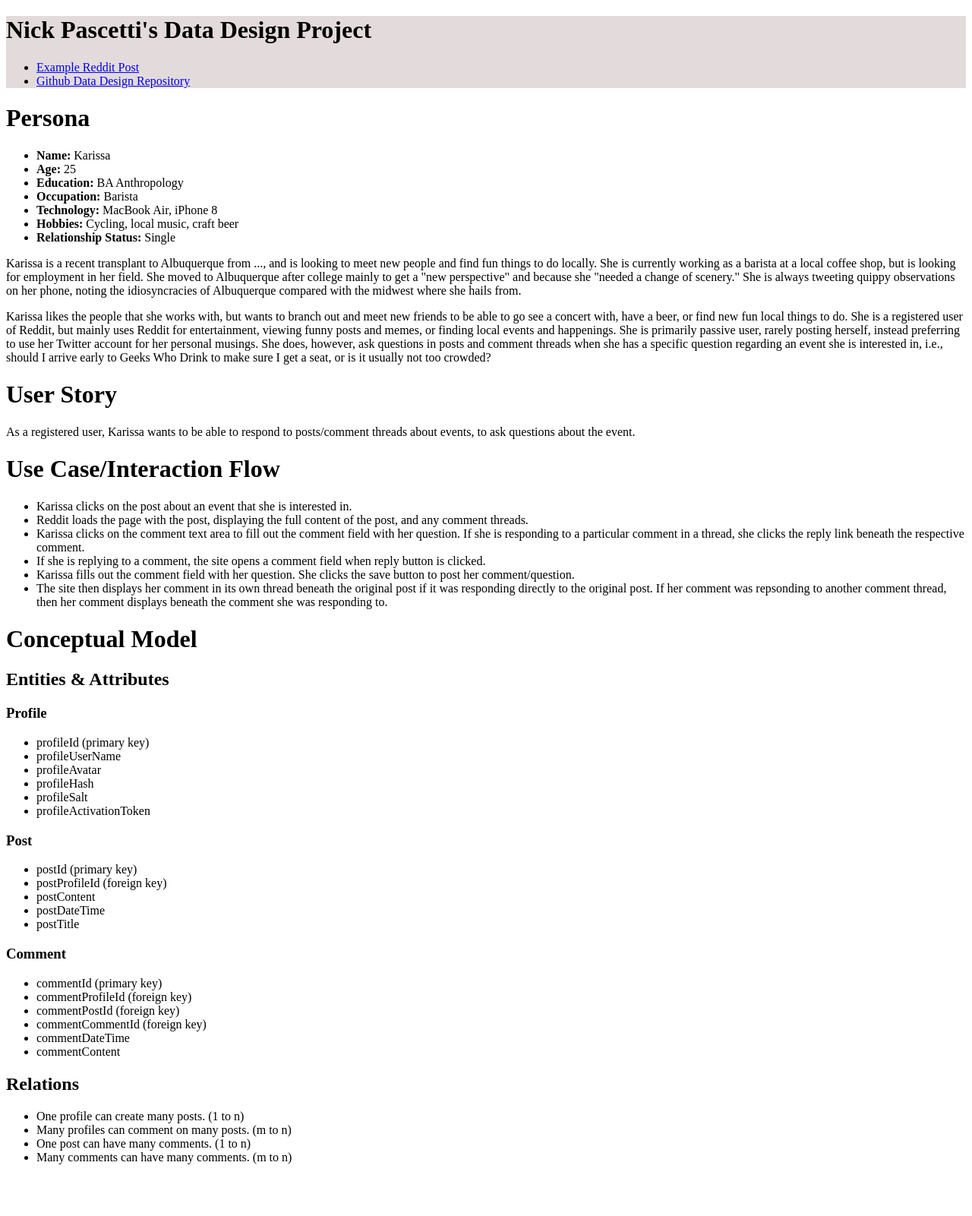
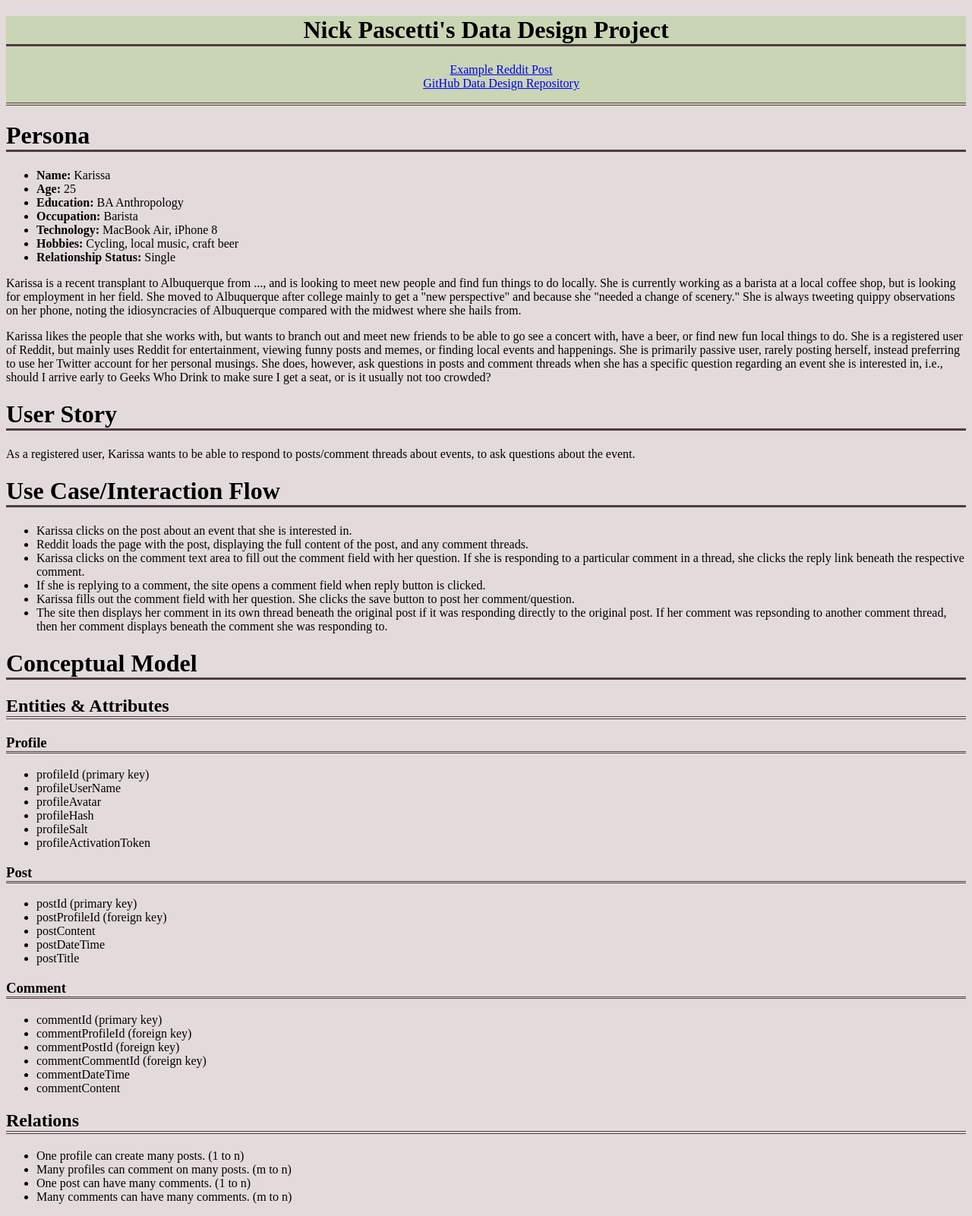
Before and after one commit to Npascetti/data-design, a PHP site: page / in a window 1280 px wide. Shown: the whole page at 76% size. Before the commit the page ends 1533 px from the top, so only its background shows below. Run offline with PHP 8.4, Linux system fonts and the light colour scheme.

Commit message:
added bottom borders to headings, aligned and styled lists

```diff
--- a/css/stylesheet.css
+++ b/css/stylesheet.css
@@ -1,10 +1,34 @@
 /* color pallete - #E3DBDB gainsboro, #C9D5B5 pale silver, #9F9F92 spanish gray, #6D6466 granite gray, #4E3D42 dark puce */
 
 header {
-	background-color: #E3DBDB;
+	background-color: #C9D5B5;
 
 }
 
-nav.ul {
-	list-style: none;
+h1 {
+	border-bottom: .1em solid;
+	border-color: #4E3D42
 }
+
+h2, h3 {
+	border-bottom: .18em double ;
+	border-color: #4E3D42;
+}
+
+body {
+	background-color: #E3DBDB;
+}
+
+nav {
+	border-bottom: .25em double;
+	border-color: #4E3D42;
+}
+
+header > h1 {
+	text-align: center;
+}
+
+nav > ul {
+	list-style-type: none;
+	text-align: center;
+}
--- a/index.php
+++ b/index.php
@@ -10,7 +10,7 @@
 		<nav>
 			<ul>
 				<li><a href="https://www.reddit.com/r/Albuquerque/comments/75q2kp/hows_verizon_tmobile_celldata_coverage_aibf_field/">Example Reddit Post</a></li>
-			<li><a href="https://github.com/Npascetti/data-design">Github Data Design Repository</a></li>
+				<li><a href="https://github.com/Npascetti/data-design">GitHub Data Design Repository</a></li>
 			</ul>
 		</nav>
 	</header>
```
Lines whose indentation alone changed are shown as unchanged.
